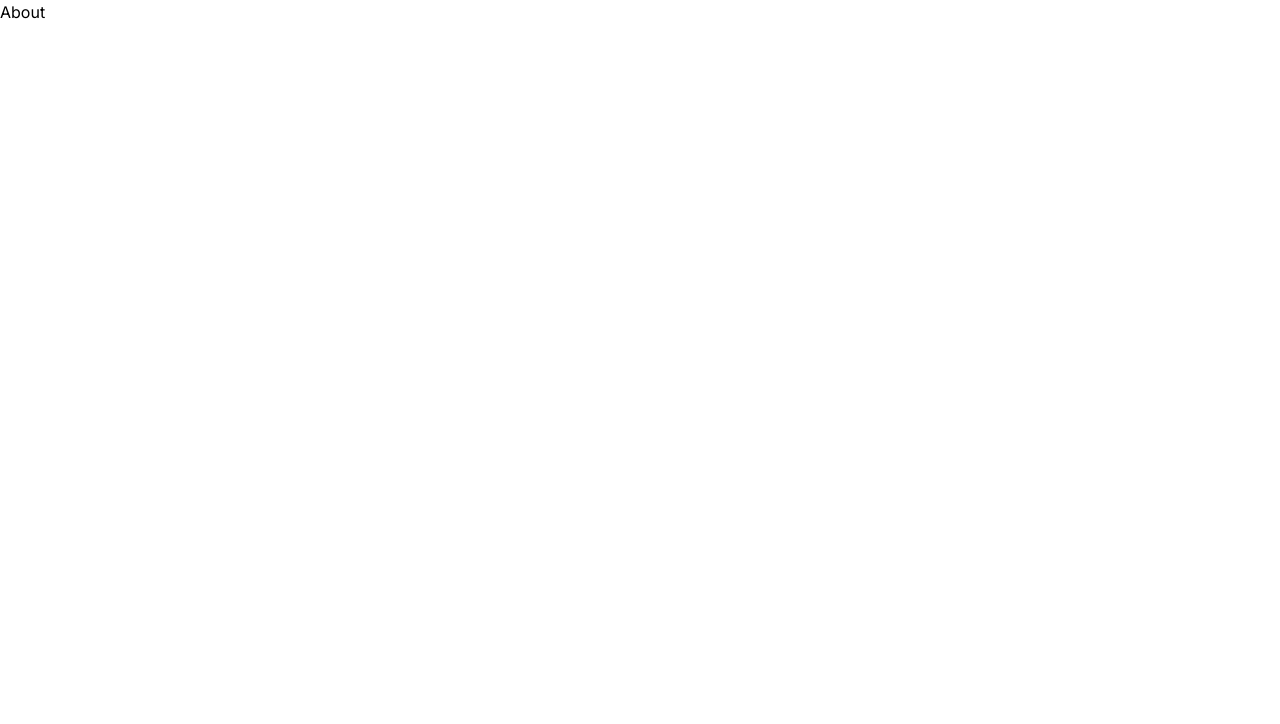
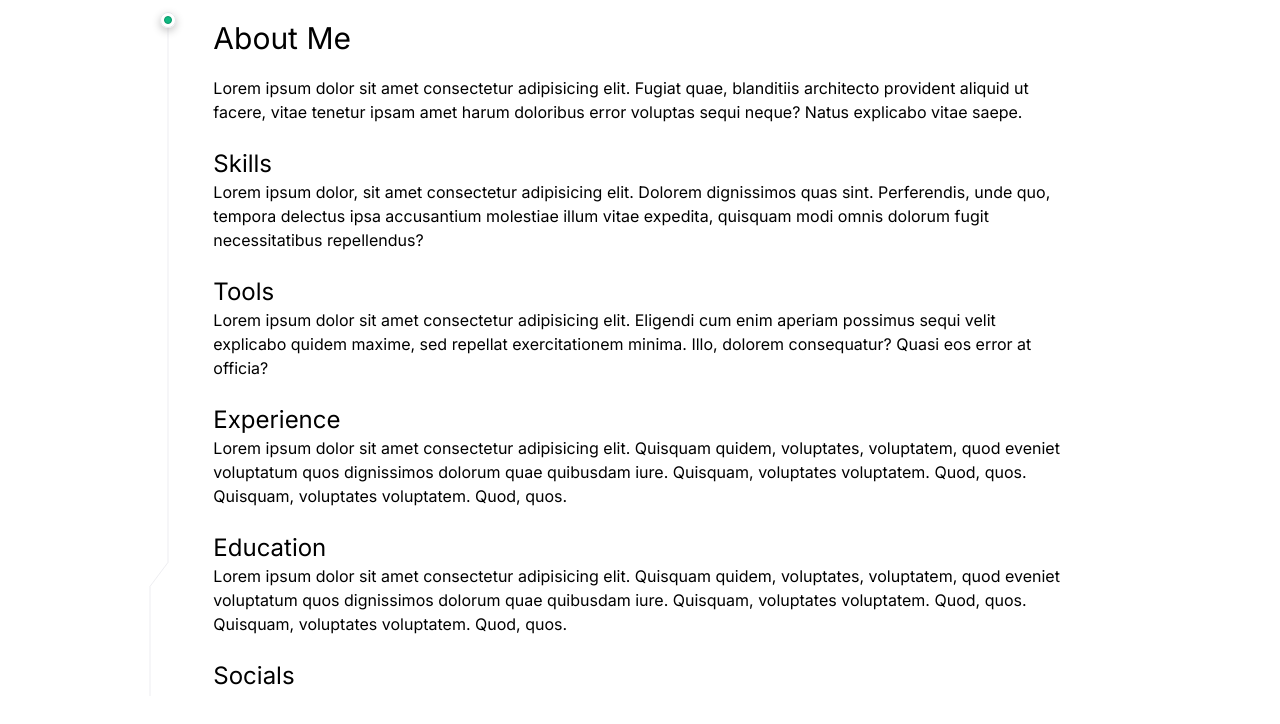
Before and after one commit to SonnyTaylor/sonnytaylor.uk, a Next.js app: page /about in a window 1280 px wide. Shown: the top 724 px of the page. Built offline with nearby package versions, Linux system fonts and the light colour scheme.

Commit message:
updated about page and other stuff, this is pre shadcn

```diff
--- a/src/app/about/page.tsx
+++ b/src/app/about/page.tsx
@@ -1,7 +1,69 @@
+"use client";
+import { TracingBeam } from "../../ui/tracing-beam";
+
 export default function About() {
   return (
-    <>
-      <h1>About</h1>
-    </>
+    <div className="min-h-screen dark:bg-black dark:text-white">
+      <div className="w-2/3 min-h-screen mx-auto">
+        <TracingBeam>
+          <h1 className="py-5 text-3xl">About Me</h1>
+
+          <section>
+            <p>
+              Lorem ipsum dolor sit amet consectetur adipisicing elit. Fugiat
+              quae, blanditiis architecto provident aliquid ut facere, vitae
+              tenetur ipsam amet harum doloribus error voluptas sequi neque?
+              Natus explicabo vitae saepe.
+            </p>
+          </section>
+
+          <section>
+            <h2 className="pt-6 text-2xl">Skills</h2>
+            <p>
+              Lorem ipsum dolor, sit amet consectetur adipisicing elit. Dolorem
+              dignissimos quas sint. Perferendis, unde quo, tempora delectus
+              ipsa accusantium molestiae illum vitae expedita, quisquam modi
+              omnis dolorum fugit necessitatibus repellendus?
+            </p>
+          </section>
+
+          <section>
+            <h2 className="pt-6 text-2xl">Tools</h2>
+            <p>
+              Lorem ipsum dolor sit amet consectetur adipisicing elit. Eligendi
+              cum enim aperiam possimus sequi velit explicabo quidem maxime, sed
+              repellat exercitationem minima. Illo, dolorem consequatur? Quasi
+              eos error at officia?
+            </p>
+          </section>
+
+          <section>
+            <h2 className="pt-6 text-2xl">Experience</h2>
+            <p>
+              Lorem ipsum dolor sit amet consectetur adipisicing elit. Quisquam
+              quidem, voluptates, voluptatem, quod eveniet voluptatum quos
+              dignissimos dolorum quae quibusdam iure. Quisquam, voluptates
+              voluptatem. Quod, quos. Quisquam, voluptates voluptatem. Quod,
+              quos.
+            </p>
+          </section>
+
+          <section>
+            <h2 className="pt-6 text-2xl">Education</h2>
+            <p>
+              Lorem ipsum dolor sit amet consectetur adipisicing elit. Quisquam
+              quidem, voluptates, voluptatem, quod eveniet voluptatum quos
+              dignissimos dolorum quae quibusdam iure. Quisquam, voluptates
+              voluptatem. Quod, quos. Quisquam, voluptates voluptatem. Quod,
+              quos.
+            </p>
+          </section>
+
+          <section>
+            <h2 className="pt-6 text-2xl">Socials</h2>
+          </section>
+        </TracingBeam>
+      </div>
+    </div>
   );
 }
--- a/src/app/page.tsx
+++ b/src/app/page.tsx
@@ -49,7 +49,7 @@ export default function Home() {
 
   return (
     <div className="h-[40rem] relative w-full dark:bg-black flex flex-col items-center justify-center overflow-hidden min-h-screen">
-      <div className="w-full absolute inset-0 h-screen">
+      <div className="absolute inset-0 w-full h-screen">
         <SparklesCore
           id="tsparticlesfullpage"
           background="transparent"
@@ -63,7 +63,7 @@ export default function Home() {
 
       <TextGenerateEffect
         words="Sonny Taylor"
-        className="md:text-7xl text-3xl lg:text-6xl font-bold text-center text-white relative z-20"
+        className="relative z-20 text-3xl font-bold text-center text-white md:text-7xl lg:text-6xl"
       />
       <Navbar />
     </div>
--- /dev/null
+++ b/src/ui/tracing-beam.tsx
@@ -0,0 +1,128 @@
+"use client";
+import React, { useEffect, useRef, useState } from "react";
+import {
+  motion,
+  useTransform,
+  useScroll,
+  useVelocity,
+  useSpring,
+} from "framer-motion";
+import { cn } from "@/utils/cn";
+
+export const TracingBeam = ({
+  children,
+  className,
+}: {
+  children: React.ReactNode;
+  className?: string;
+}) => {
+  const ref = useRef<HTMLDivElement>(null);
+  const { scrollYProgress } = useScroll({
+    target: ref,
+    offset: ["start start", "end start"],
+  });
+
+  const contentRef = useRef<HTMLDivElement>(null);
+  const [svgHeight, setSvgHeight] = useState(0);
+
+  useEffect(() => {
+    if (contentRef.current) {
+      setSvgHeight(contentRef.current.offsetHeight);
+    }
+  }, []);
+
+  const y1 = useSpring(
+    useTransform(scrollYProgress, [0, 0.8], [50, svgHeight]),
+    {
+      stiffness: 500,
+      damping: 90,
+    }
+  );
+  const y2 = useSpring(
+    useTransform(scrollYProgress, [0, 1], [50, svgHeight - 200]),
+    {
+      stiffness: 500,
+      damping: 90,
+    }
+  );
+
+  return (
+    <motion.div
+      ref={ref}
+      className={cn("relative w-full max-w-4xl mx-auto h-full", className)}
+    >
+      <div className="absolute -left-4 md:-left-20 top-3">
+        <motion.div
+          transition={{
+            duration: 0.2,
+            delay: 0.5,
+          }}
+          animate={{
+            boxShadow:
+              scrollYProgress.get() > 0
+                ? "none"
+                : "rgba(0, 0, 0, 0.24) 0px 3px 8px",
+          }}
+          className="ml-[27px] h-4 w-4 rounded-full border border-netural-200 shadow-sm flex items-center justify-center"
+        >
+          <motion.div
+            transition={{
+              duration: 0.2,
+              delay: 0.5,
+            }}
+            animate={{
+              backgroundColor:
+                scrollYProgress.get() > 0 ? "white" : "var(--emerald-500)",
+              borderColor:
+                scrollYProgress.get() > 0 ? "white" : "var(--emerald-600)",
+            }}
+            className="w-2 h-2 bg-white border rounded-full border-neutral-300"
+          />
+        </motion.div>
+        <svg
+          viewBox={`0 0 20 ${svgHeight}`}
+          width="20"
+          height={svgHeight} // Set the SVG height
+          className="block ml-4 "
+          aria-hidden="true"
+        >
+          <motion.path
+            d={`M 1 0V -36 l 18 24 V ${svgHeight * 0.8} l -18 24V ${svgHeight}`}
+            fill="none"
+            stroke="#9091A0"
+            strokeOpacity="0.16"
+            transition={{
+              duration: 10,
+            }}
+          ></motion.path>
+          <motion.path
+            d={`M 1 0V -36 l 18 24 V ${svgHeight * 0.8} l -18 24V ${svgHeight}`}
+            fill="none"
+            stroke="url(#gradient)"
+            strokeWidth="1.25"
+            className="motion-reduce:hidden"
+            transition={{
+              duration: 10,
+            }}
+          ></motion.path>
+          <defs>
+            <motion.linearGradient
+              id="gradient"
+              gradientUnits="userSpaceOnUse"
+              x1="0"
+              x2="0"
+              y1={y1} // set y1 for gradient
+              y2={y2} // set y2 for gradient
+            >
+              <stop stopColor="#18CCFC" stopOpacity="0"></stop>
+              <stop stopColor="#18CCFC"></stop>
+              <stop offset="0.325" stopColor="#6344F5"></stop>
+              <stop offset="1" stopColor="#AE48FF" stopOpacity="0"></stop>
+            </motion.linearGradient>
+          </defs>
+        </svg>
+      </div>
+      <div ref={contentRef}>{children}</div>
+    </motion.div>
+  );
+};
```
